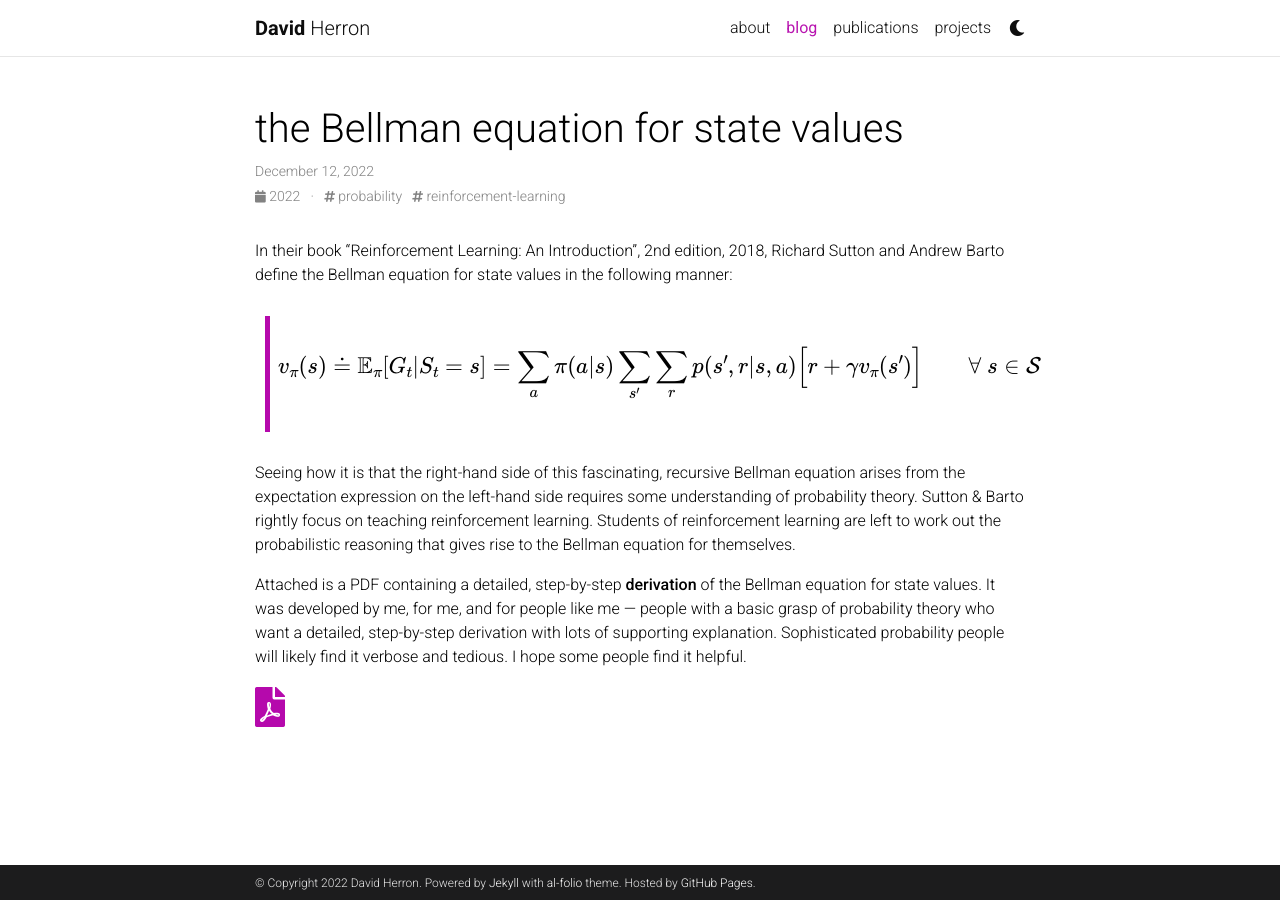
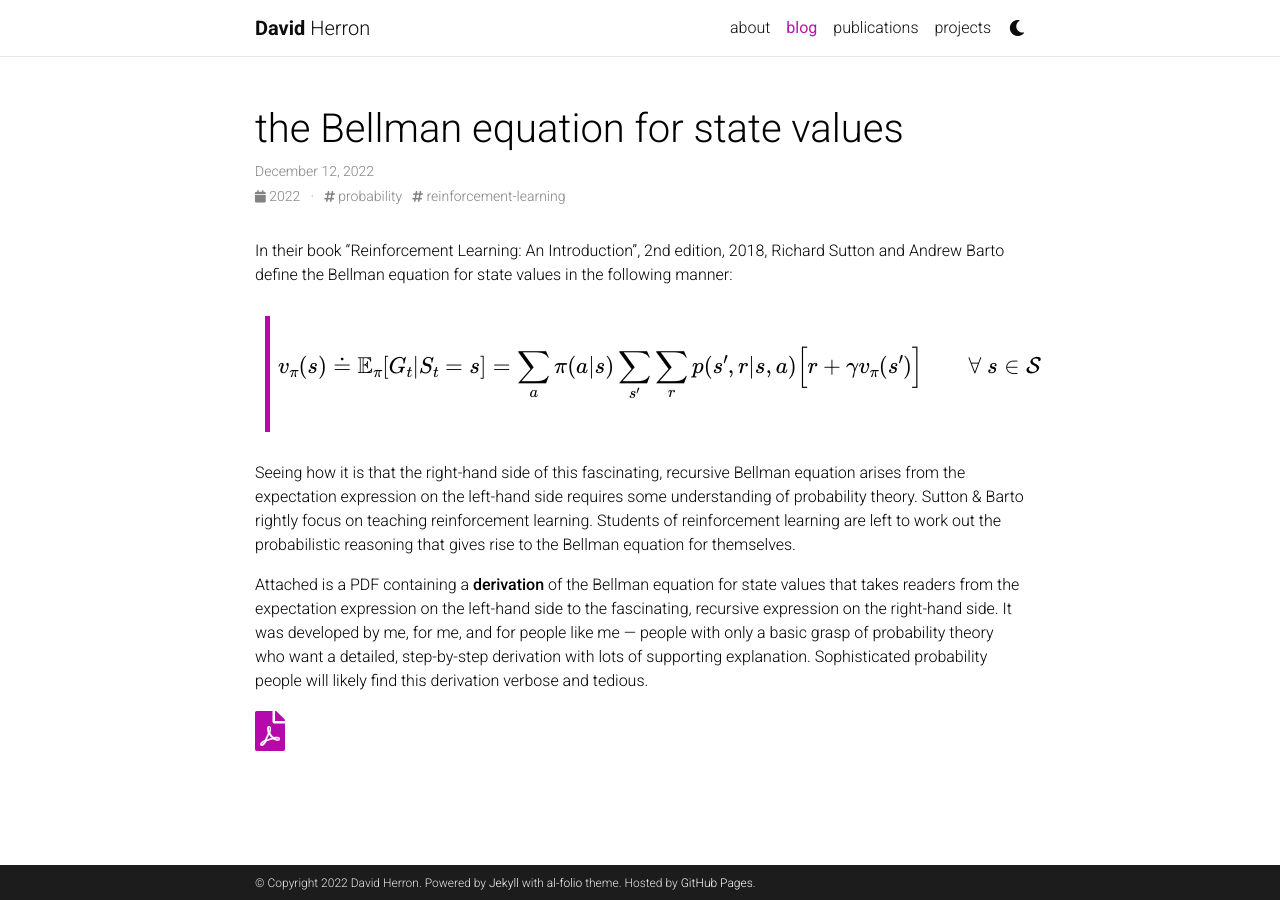
Before and after one commit to djherron/djherron.github.io, a Jekyll site: the page built from _posts/2022-12-12-reinforcement-learning.md, in a window 1280 px wide. Built offline with Jekyll 4.4.1, drawn with Linux system fonts in a browser that asks for light colours; comment, search, counter and statistics services are not loaded; a style sheet for code colours, icons or effects is not loaded.

Commit message:
blog post

```diff
--- a/_config.yml
+++ b/_config.yml
@@ -130,11 +130,30 @@ pagination:
 # Giscus comments (RECOMMENDED)
 # Follow instructions on https://giscus.app/ to setup for your repo to fill out
 # the information below.
+#
+# DH: repo
+# repo: djherron/discussions
+# repo_id: R_kgDOIrZipg
+# * this repo is a public repo dedicated to hosting GitHub Discussions
+# for the purpose of hosting 'giscus' comments visitors to my personal website may
+# choose to leave per blog posts, projects, or whatever
+# * by hosting 'giscus' comments on this dedicated public repo, I am free to turn
+# my personal website repo *private* at some point, whilst preserving the ability
+# for visitors to see and make 'giscus' comments
+#
+# DH: for testing purposes, use:
+# category: Comments-test
+# category_id: DIC_kwDOIrZips4CTRSp
+#
+# DH: for production purposes, use:
+# category: Comments
+# category_id: DIC_kwDOIrZips4CTRSo
+#
 giscus:
-  repo: alshedivat/al-folio      # <your-github-user-name>/<your-github-repo-name>
-  repo_id: MDEwOlJlcG9zaXRvcnk2MDAyNDM2NQ==
-  category: Comments             # name of the category under which discussions will be created
-  category_id: DIC_kwDOA5PmLc4CTBt6
+  repo: djherron/discussions  # <your-github-user-name>/<your-github-repo-name>
+  repo_id: R_kgDOIrZipg
+  category: Comments     # name of the category under which discussions will be created
+  category_id: DIC_kwDOIrZips4CTRSo
   mapping: title                 # identify discussions by post title
   strict: 1                      # use strict identification mode
   reactions_enabled: 1           # enable (1) or disable (0) emoji reactions
@@ -340,7 +359,7 @@ jekyll-diagrams:
 # Optional Features
 # -----------------------------------------------------------------------------
 
-enable_google_analytics:    true   # enables google analytics
+enable_google_analytics:    false   # enables google analytics
 enable_panelbear_analytics: false  # enables panelbear analytics
 enable_google_verification: false  # enables google site verification
 enable_bing_verification:   false  # enables bing site verification
--- a/_posts/2022-12-12-reinforcement-learning.md
+++ b/_posts/2022-12-12-reinforcement-learning.md
@@ -14,7 +15,7 @@ $$
 
 Seeing how it is that the right-hand side of this fascinating, recursive Bellman equation arises from the expectation expression on the left-hand side requires some understanding of probability theory. Sutton & Barto rightly focus on teaching reinforcement learning. Students of reinforcement learning are left to work out the probabilistic reasoning that gives rise to the Bellman equation for themselves.
 
-Attached is a PDF containing a detailed, step-by-step **derivation** of the Bellman equation for state values.  It was developed by me, for me, and for people like me --- people with a basic grasp of probability theory who want a detailed, step-by-step derivation with lots of supporting explanation. Sophisticated probability people will likely find it verbose and tedious. I hope some people find it helpful.
+Attached is a PDF containing a **derivation** of the Bellman equation for state values that takes readers from the expectation expression on the left-hand side to the fascinating, recursive expression on the right-hand side.  It was developed by me, for me, and for people like me --- people with only a basic grasp of probability theory who want a detailed, step-by-step derivation with lots of supporting explanation. Sophisticated probability people will likely find this derivation verbose and tedious.
 
 <h1 class="post-title">
 <a href="{{ 'Bellman_equation_derivation.pdf' | prepend: 'assets/pdf/' | relative_url}}" target="_blank" rel="noopener noreferrer" class="float-left"><i class="fas fa-file-pdf"></i></a>
```
Also changed, not shown: other parts of _posts/2022-12-12-reinforcement-learning.md (+1 -0 lines).
